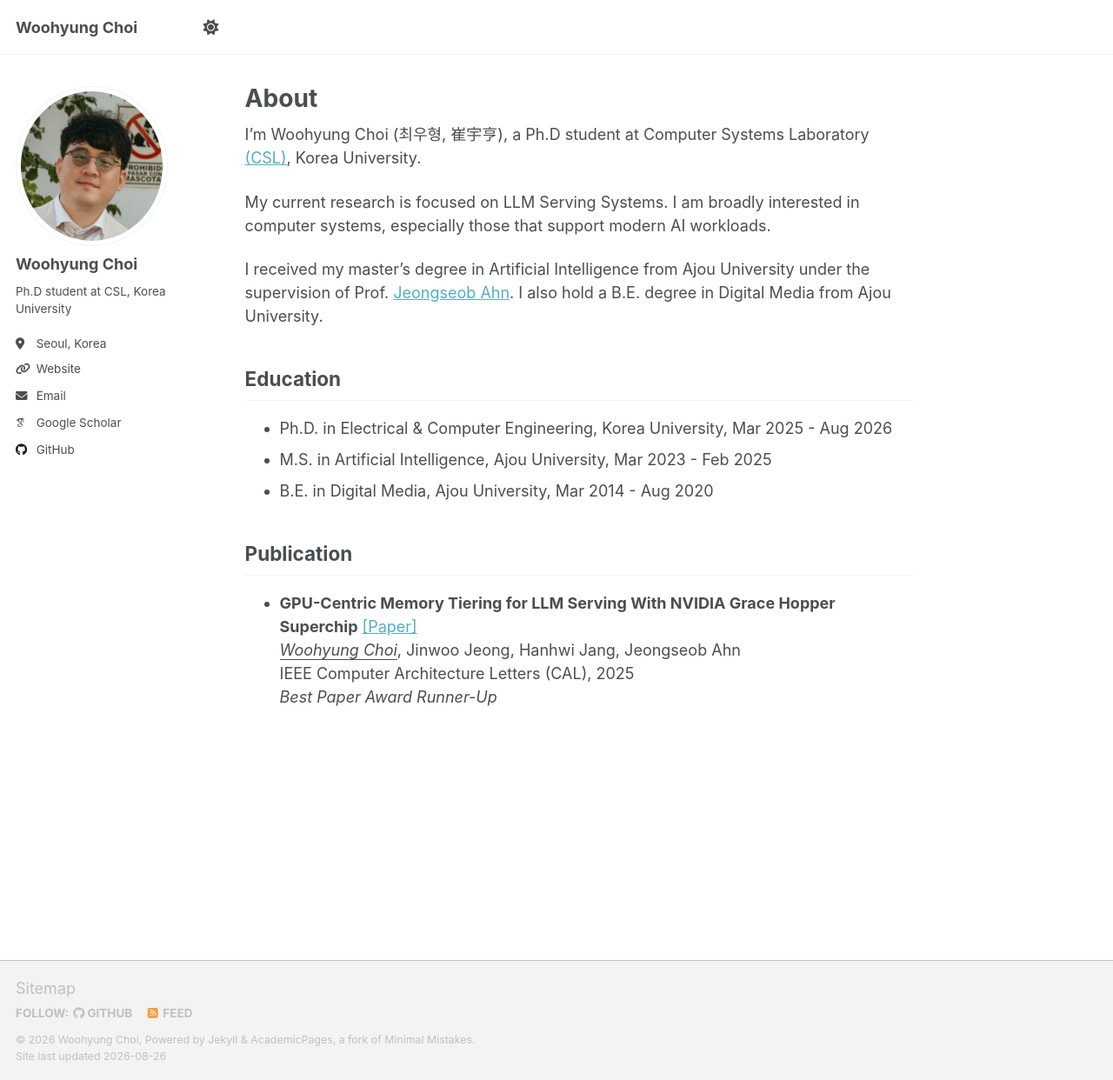
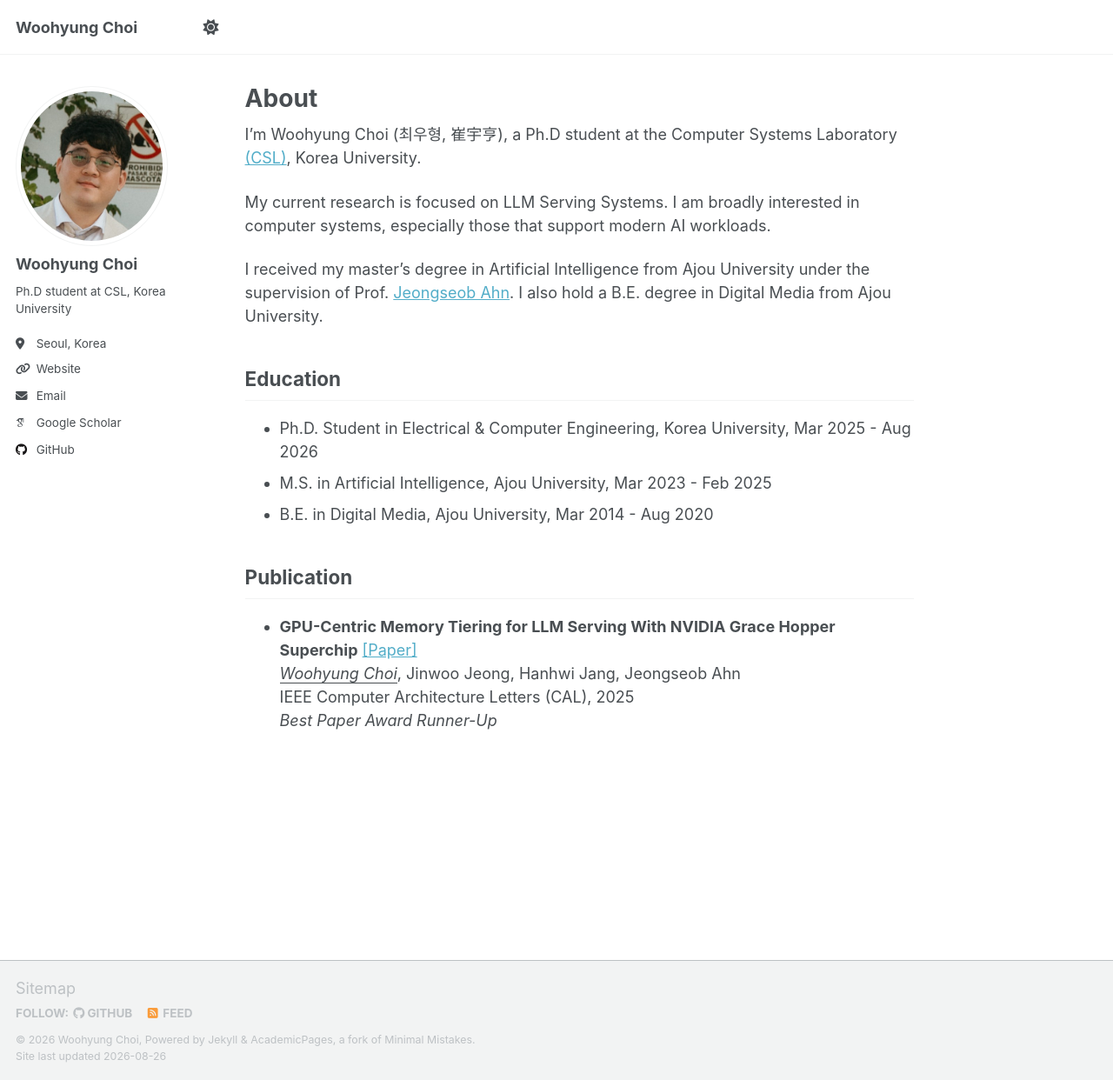
Before and after one commit to ItsAbdula/itsabdula.github.io, a Jekyll site: the page built from _pages/about.md, in a window 1280 px wide and 1242 px high. Shown: the whole window at 87% size. Built offline with Jekyll 4.4.1, drawn with Linux system fonts in a browser that asks for light colours; some web fonts are replaced; a script that is not in the unit is left out.

Commit message:
Update title and description in about.md

```diff
--- a/_pages/about.md
+++ b/_pages/about.md
@@ -6,7 +6,7 @@ redirect_from:
   - /about/
   - /about.html
 ---
-I'm Woohyung Choi (최우형, 崔宇亨), a Ph.D student at Computer Systems Laboratory [(CSL)](https://csl.korea.ac.kr), Korea University.
+I'm Woohyung Choi (최우형, 崔宇亨), a Ph.D student at the Computer Systems Laboratory [(CSL)](https://csl.korea.ac.kr), Korea University.
 
 My current research is focused on LLM Serving Systems. I am broadly interested in computer systems, especially those that support modern AI workloads.
 
@@ -14,7 +14,7 @@ I received my master's degree in Artificial Intelligence from Ajou University un
 
 Education
 ------
-* Ph.D. in Electrical & Computer Engineering, Korea University, Mar 2025 - Aug 2026
+* Ph.D. Student in Electrical & Computer Engineering, Korea University, Mar 2025 - Aug 2026
 * M.S. in Artificial Intelligence, Ajou University, Mar 2023 - Feb 2025
 * B.E. in Digital Media, Ajou University, Mar 2014 - Aug 2020
 
```
